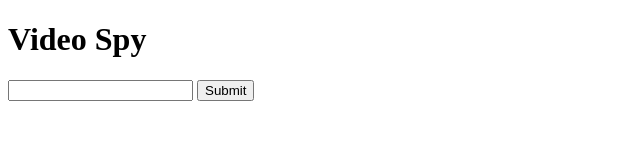
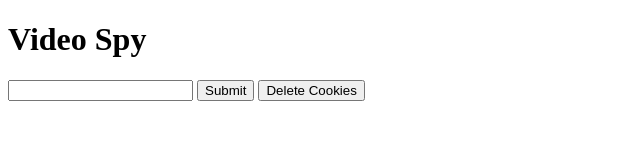
Before and after one commit to ptascio/videoSpy, a plain HTML site: page index.html in a window 1280 px wide. Shown: the whole page, without its empty margins (0-640 px from the left). Drawn offline with nearby package versions, Linux system fonts and the light colour scheme.

Commit message:
Add delete cookies button

```diff
--- a/index.html
+++ b/index.html
@@ -8,6 +8,7 @@
     <h1>Video Spy</h1>
     <input type="text" name="" value="" id="artistName">
     <button type="button" name="button" id="button">Submit</button>
+    <button type="button" name="button" id="removeCookie">Delete Cookies</button>
     <script src="https://unpkg.com/axios/dist/axios.min.js"></script>
     <script src="https://ajax.googleapis.com/ajax/libs/jquery/3.3.1/jquery.min.js"></script>
     <script type="text/javascript" src="./assets/main.js">
```
